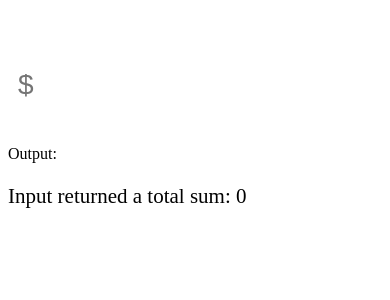
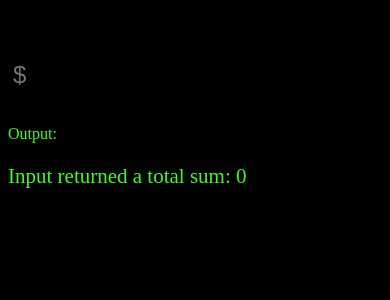
Before and after one commit to kenf1/webterm, a React (Vite) app in the folder webterm/: page /lalgo in a window 390 px wide. Shown: the top 300 px of the page. Built offline with nearby package versions, Linux system fonts and the light colour scheme.

Commit message:
Terminal theme

```diff
--- a/webterm/src/Routes/Default.tsx
+++ b/webterm/src/Routes/Default.tsx
@@ -1,6 +1,6 @@
 import React, { useState } from "react";
 import { argIndex0, cmdHandler } from "../../Logic/parseArgs";
-import "../Static/Default.css";
+import "../Static/gif.css";
 
 export function DefRoute() {
     let [userInput, setUserInput] = useState("");
--- a/webterm/src/Static/App.css
+++ b/webterm/src/Static/App.css
@@ -1,13 +1,27 @@
 :root {
     --button-height: 74px;
     --button-font-size: 28px;
+    --input-height: 50px;
+    --input-font-size: 28px;
+    --input-padding: 10px;
+    --input-background-color: black;
+    --input-color: #39FF14;
+    --res-font-size: 21px;
 }
 
 @media (max-width: 600px) {
     :root {
         --button-height: 50px;
         --button-font-size: 24px;
+        --input-height: 40px;
+        --input-font-size: 24px;
+        --input-padding: 5px;
     }
+}
+
+body {
+    background-color: black;
+    color: var(--input-color);
 }
 
 .input-box {
@@ -16,20 +30,24 @@
     width: 100%;
     margin-top: 50px;
     margin-bottom: 25px;
+    background-color: black;
+    color: var(--input-color);
 }
 
-input {
+.input-box input {
     width: 90%;
-    height: 50px;
-    padding: 10px;
-    font-size: 28px;
+    height: var(--input-height);
+    padding: var(--input-padding);
+    font-size: var(--input-font-size);
     border: none;
+    background-color: var(--input-background-color);
+    color: var(--input-color);
 }
 
 .res-actual {
     display: flex;
     justify-content: left;
-    font-size: 21px;
+    font-size: var(--res-font-size);
 }
 
 button {
@@ -38,4 +56,6 @@ button {
     padding: 10px;
     font-size: var(--button-font-size);
     border: none;
+    background-color: black;
+    color: var(--input-color);
 }
```
Also changed, not shown: webterm/src/Static/gif.css (renamed from webterm/src/Static/Default.css).
